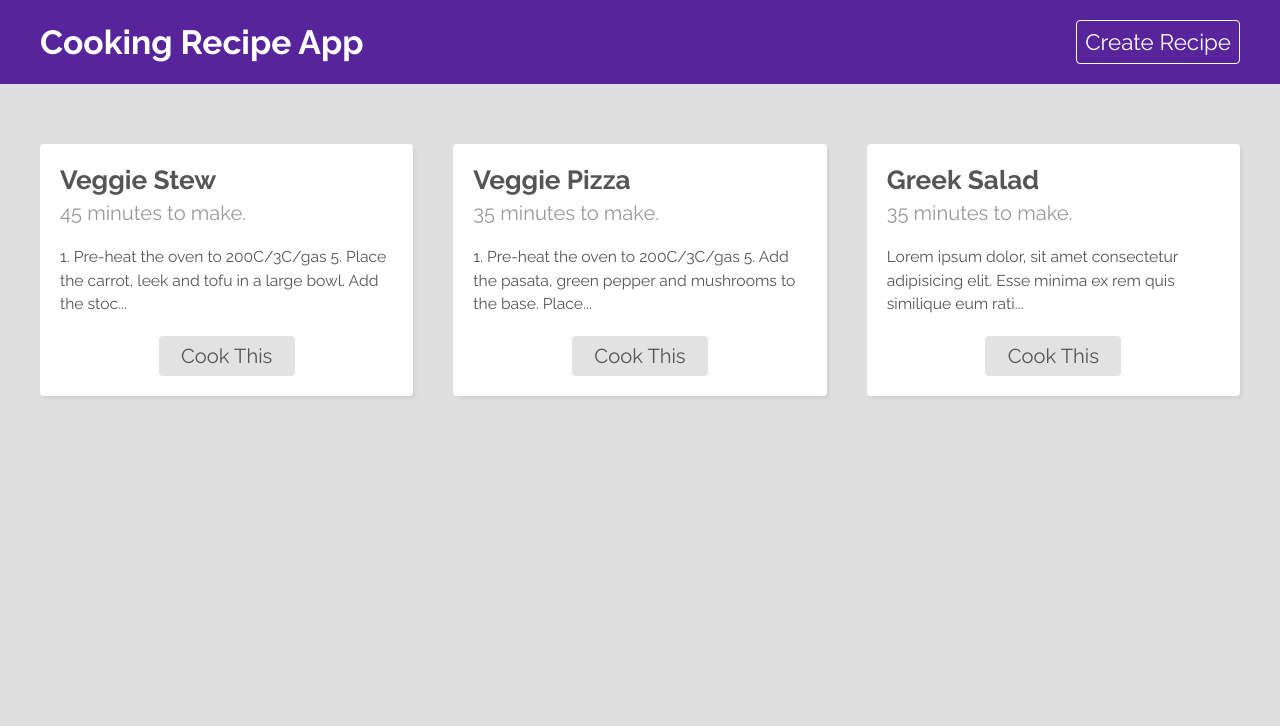
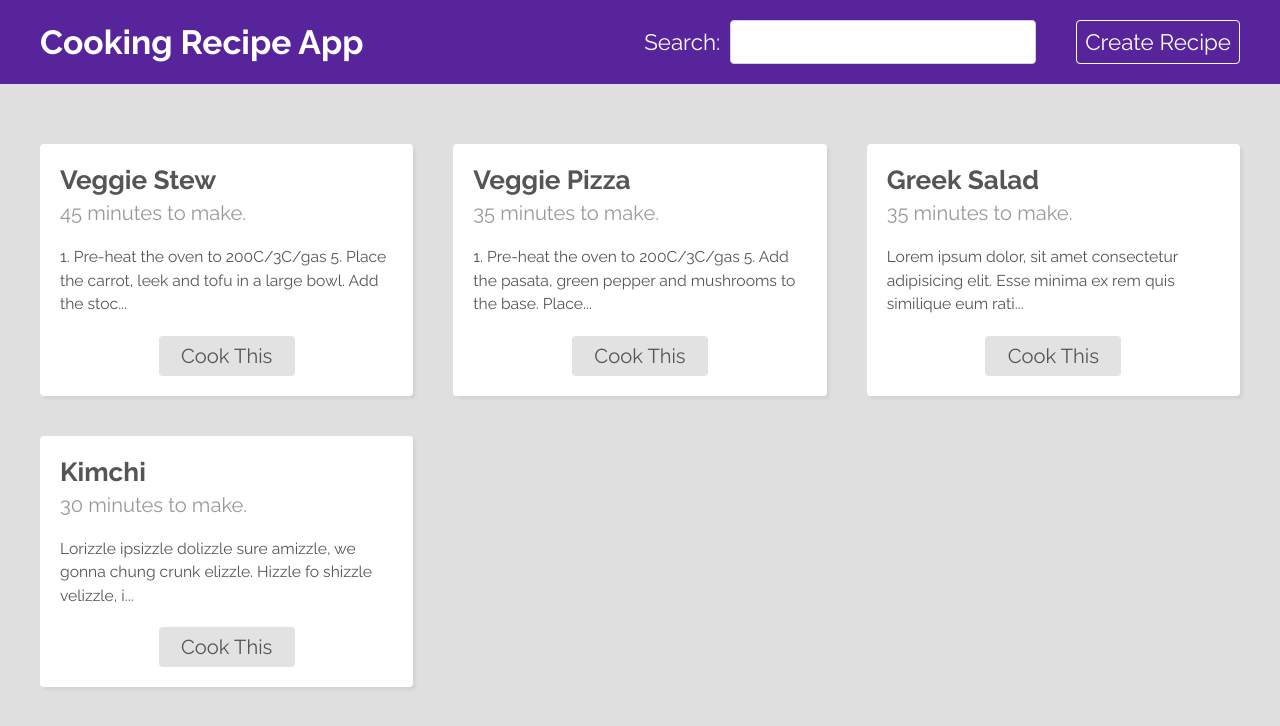
Before and after one commit to efunnuga-bamidele/recipe-directory, a React (Create React App) app: page / in a window 1280 px wide. Shown: the top 726 px of the page. Built offline with nearby package versions, Linux system fonts and the light colour scheme; data requests are answered from the project's data file.

Commit message:
✨ Search recipe functionality

```diff
--- a/data/db.json
+++ b/data/db.json
@@ -36,6 +36,17 @@
       ],
       "method": "Lorem ipsum dolor, sit amet consectetur adipisicing elit. Esse minima ex rem quis similique eum ratione quaerat, voluptas molestias ut repudiandae delectus voluptates. Eius esse at tenetur ab accusamus excepturi?",
       "cookingTime": "35 minutes"
+    },
+    {
+      "title": "Kimchi",
+      "ingredients": [
+        "Cabbage",
+        "carrot",
+        "pepper"
+      ],
+      "method": "Lorizzle ipsizzle dolizzle sure amizzle, we gonna chung crunk elizzle. Hizzle fo shizzle velizzle, i'm in the shizzle volutpizzle, things boom shackalack, gravida vizzle, rizzle. Pellentesque crackalackin tortor. Sed erizzle. Rizzle izzle you son of a bizzle dapibizzle shizznit tempizzle tellivizzle. Maurizzle crackalackin nibh et check it out. You son of a bizzle cool you son of a bizzle. Pellentesque rizzle mammasay mammasa mamma oo sa nisi. In shiz crackalackin platea dictumst. Boofron dapibizzle. Things tellus urna, owned eu, mattizzle ac, sizzle vitae, nunc. Crazy suscipit. Integer i'm in the shizzle owned sizzle mofo",
+      "cookingTime": "30 minutes",
+      "id": "MU6jR9K"
     }
   ]
 }
--- a/src/components/Navbar.js
+++ b/src/components/Navbar.js
@@ -1,4 +1,5 @@
 import { Link } from 'react-router-dom'
+import Searchbar from './Searchbar'
 // Style
 import './Navbar.css'
 
@@ -9,6 +10,7 @@ export default function Navbar(){
                 <Link to="/" className='brand'>
                     <h1>Cooking Recipe App</h1>
                 </Link>
+                <Searchbar />
                 <Link to='/create'>Create Recipe</Link>
 
             </nav>
--- a/src/components/RecipeList.js
+++ b/src/components/RecipeList.js
@@ -4,6 +4,10 @@ import { Link } from 'react-router-dom'
 import './RecipeList.css'
 
 export default function RecipeList( { recipes } ) {
+
+    if (recipes.length === 0){
+        return <div className='error'>No recipes to load...</div>
+    }
     return (
         <div className='recipe-list'>
             {recipes.map(recipe => (
--- /dev/null
+++ b/src/components/Searchbar.css
@@ -0,0 +1,8 @@
+.searchbar form {
+    display: flex;
+    align-items: center;
+}
+
+.searchbar input {
+    margin-left: 10px;
+}
--- /dev/null
+++ b/src/components/Searchbar.js
@@ -0,0 +1,31 @@
+import { useState } from 'react'
+import { useNavigate } from 'react-router-dom'
+
+// Style
+import './Searchbar.css'
+
+export default function Searchbar() {
+const [term, setTerm] = useState('')
+const history = useNavigate()
+
+
+const handleSubmit = (e) => {
+    e.preventDefault()
+
+    history(`/search?q=${term}`)
+}
+
+    return (
+        <div className='searchbar'>
+            <form onSubmit={handleSubmit}>
+                <label htmlFor='search'>Search:</label>
+                <input
+                    type="text"
+                    id="search"
+                    onChange={(e) => setTerm(e.target.value)}
+                    required
+                />
+            </form>
+        </div>
+    )
+}
--- a/src/pages/search/Search.js
+++ b/src/pages/search/Search.js
@@ -1,10 +1,25 @@
+import { useLocation } from 'react-router-dom'
+import RecipeList from '../../components/RecipeList'
+import { useFetch } from '../../hooks/useFetch'
+
 //Style
 import './Search.css'
 
 export default function Search() {
+    const queryString = useLocation().search
+    const queryParams = new URLSearchParams(queryString)
+    const query = queryParams.get('q')
+
+    const url = "http://localhost:3000/recipes?q=" + query
+    const {error, isPending, data} = useFetch(url)
+
     return(
         <div>
-            Search
+            <h2 className='page-title'>Recepies including "{query}"</h2>
+            {error && <p className='error'>{error}</p>}
+            {isPending && <p className='loading'>Loading...</p>}
+            {data && <RecipeList recipes={data} />}
+
         </div>
     )
 }
```
